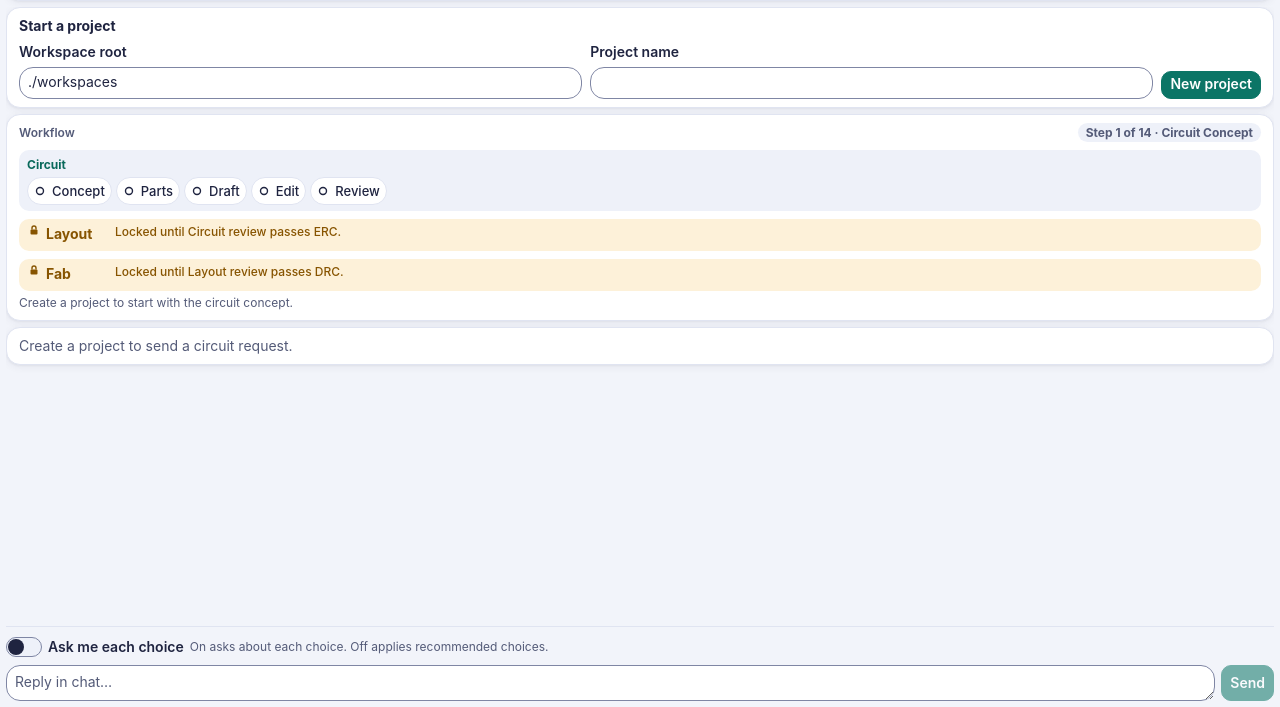
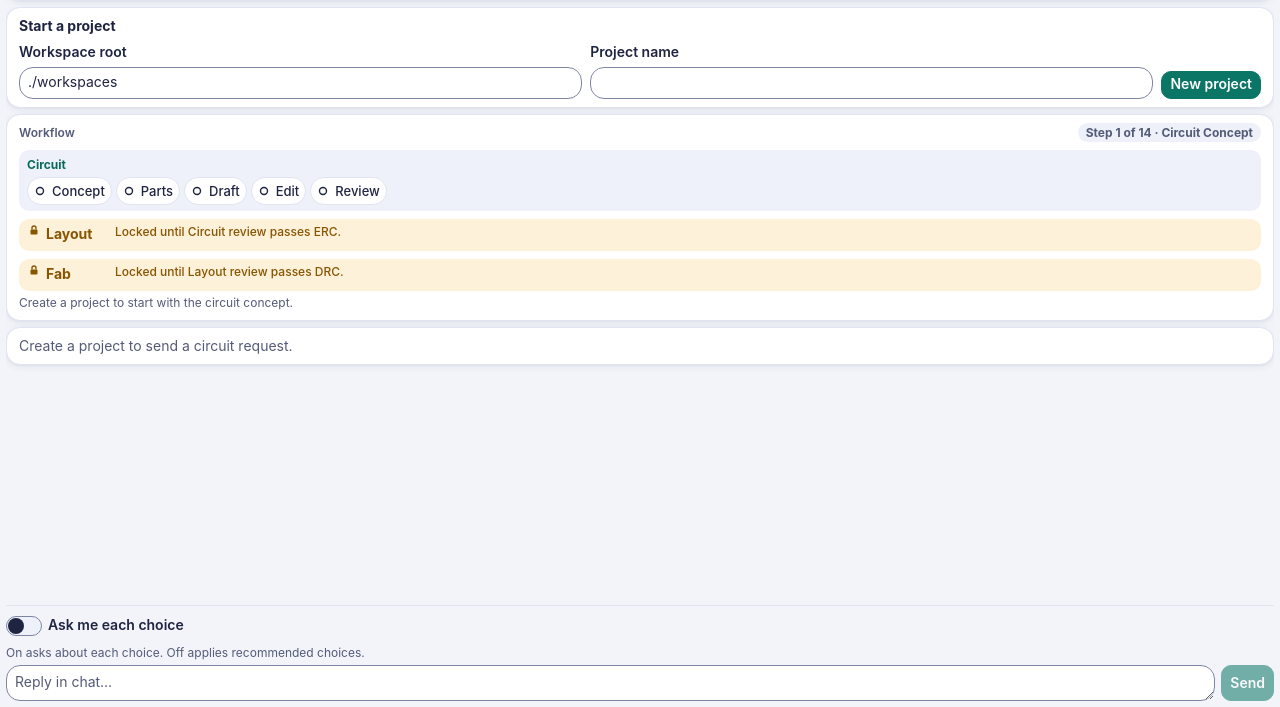
Before and after one commit to guyster323/OH-MY-ChatPCB, a website: page apps/panel/index.html in a window 1280 px wide. Shown: the part 93-800 px from the top of the page. Drawn offline with Linux system fonts and the light colour scheme; a web font is replaced by a local one.

Commit message:
fix(panel): ask-each-choice switch label and description on separate lines
Co-authored-by: SUNNY <window98se@gmail.com>

```diff
--- a/apps/panel/index.html
+++ b/apps/panel/index.html
@@ -5,7 +5,7 @@
     <meta name="viewport" content="width=device-width, initial-scale=1" />
     <title>ChatPCB</title>
     <link rel="stylesheet" href="./styles/tokens.css" />
-    <link rel="stylesheet" href="./styles.css?v=20261016-soft12" />
+    <link rel="stylesheet" href="./styles.css?v=20261016-soft13" />
   </head>
   <body>
     <main class="shell">
@@ -188,7 +188,7 @@
         <div class="ask-switch">
           <button type="button" id="pro-mode" role="switch" aria-checked="false" aria-describedby="pro-mode-help">
             <span class="ask-switch-track" aria-hidden="true"></span>
-            <span data-i18n="pro.switch">Ask me each choice</span>
+            <span class="ask-switch-label" data-i18n="pro.switch">Ask me each choice</span>
           </button>
           <p id="pro-mode-help" data-i18n="pro.switch-help">On asks about each choice. Off applies recommended choices.</p>
         </div>
--- a/apps/panel/styles.css
+++ b/apps/panel/styles.css
@@ -526,13 +526,21 @@ pre { overflow: auto; margin: 0; padding: var(--sp-4); border-radius: var(--r-sm
 .dock .row, .composer .row { display: flex; gap: var(--sp-3); }
 .dock input, .dock textarea, .composer textarea { min-height: 36px; min-width: 0; width: auto; flex: 1; font-size: var(--fs-sm); }
 .dock .btn, .dock button, .composer button { min-height: 36px; }
-.ask-switch { display: flex; align-items: center; gap: var(--sp-3); min-width: 0; }
+.ask-switch {
+  display: flex;
+  flex-direction: column;
+  align-items: stretch;
+  gap: var(--sp-2);
+  min-width: 0;
+}
 .ask-switch-btn, #pro-mode {
   display: inline-flex;
   align-items: center;
   justify-content: flex-start;
+  align-self: flex-start;
   gap: var(--sp-3);
   width: auto;
+  max-width: 100%;
   min-height: 28px;
   padding: 0;
   border: 0;
@@ -541,7 +549,9 @@ pre { overflow: auto; margin: 0; padding: var(--sp-4); border-radius: var(--r-sm
   font-size: var(--fs-sm);
   font-weight: 600;
   white-space: nowrap;
+  flex: none;
 }
+.ask-switch-label { display: inline-block; white-space: nowrap; max-width: 100%; }
 .composer #pro-mode { min-height: 28px; background: transparent; border-color: transparent; color: var(--text); }
 .ask-switch-track {
   width: 36px;
@@ -564,7 +574,15 @@ pre { overflow: auto; margin: 0; padding: var(--sp-4); border-radius: var(--r-sm
 }
 #pro-mode[aria-checked="true"] .ask-switch-track { background: var(--accent); border-color: var(--accent); }
 #pro-mode[aria-checked="true"] .ask-switch-track::after { transform: translateX(16px); background: var(--on-accent); }
-#pro-mode-help { margin: 0; min-width: 0; font-size: var(--fs-xs); line-height: 1.3; color: var(--muted); }
+#pro-mode-help {
+  margin: 0;
+  min-width: 0;
+  max-width: 100%;
+  font-size: var(--fs-xs);
+  line-height: 1.45;
+  color: var(--muted);
+  overflow-wrap: anywhere;
+}
 .plan { display: flex; gap: var(--sp-3); align-items: center; font-size: var(--fs-xs); color: var(--muted); margin: 0; }
 .plan a { color: var(--accent-text); font-weight: 600; min-height: 28px; min-width: 28px; display: inline-flex; align-items: center; }
 .siwc-btn {
```
Also changed, not shown: tests/panel-soft-ui.test.js (+35 -4 lines).
